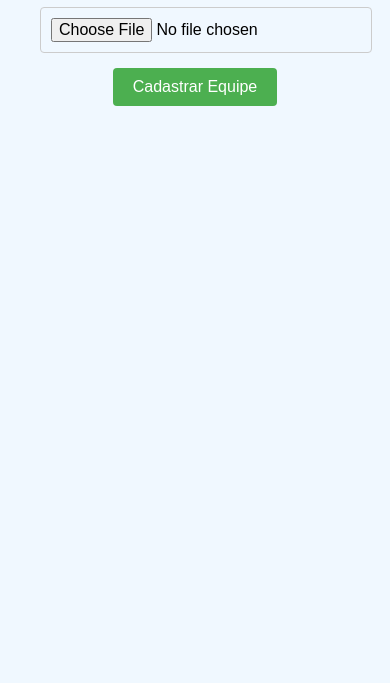
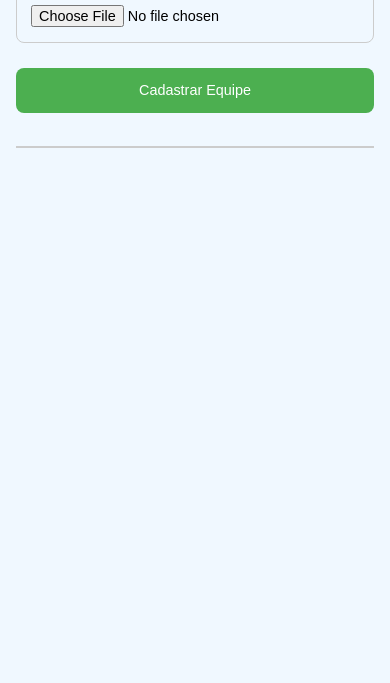
Before and after one commit to dariojose120482silva/Cadastrar-Equipe, a plain HTML site: page index.html in a window 390 px wide. Shown: the part 161-844 px from the top of the page. Drawn offline with Linux system fonts and the light colour scheme.

Commit message:
Update style.cssConfirmado
Arquivo CSS alterado.

```diff
--- a/style.css
+++ b/style.css
@@ -1,41 +1,51 @@
+* {
+  box-sizing: border-box;
+  margin: 0;
+  padding: 0;
+}
+
+/* Estilo geral do corpo */
 body {
   font-family: Arial, sans-serif;
-  background-color: #f0f8ff; /* Cor de fundo suave */
-  margin: 20px;
-  padding: 20px;
+  background-color: #f0f8ff; /* cor de fundo suave */
+  display: flex;
+  flex-direction: column;
+  min-height: 100vh; /* altura mínima igual à altura da tela */
+  padding: 2vh 2vw; /* espaçamento interno responsivo */
 }
 
-/* Título da página */
+/* Cabeçalho */
 h1 {
+  text-align: center;
+  margin-bottom: 4vh;
+  font-size: 2em;
   color: #333;
-  text-align: center;
-  margin-bottom: 20px;
 }
 
-/* Estilo dos inputs */
+/* Inputs e botão */
 input[type="text"],
 input[type="file"] {
-  display: block;
+  width: 100%;
+  max-width: 400px; /* limite máximo de largura */
+  padding: 1em;
+  margin: 1vh 0;
+  border: 1px solid #ccc;
+  border-radius: 8px;
+  font-size: 1em;
+}
+
+/* Botão */
+button {
   width: 100%;
   max-width: 400px;
-  margin: 10px auto;
-  padding: 10px;
-  border: 1px solid #ccc;
-  border-radius: 4px;
-  font-size: 16px;
-}
-
-/* Estilo do botão */
-button {
-  display: block;
-  margin: 15px auto;
-  padding: 10px 20px;
-  background-color: #4CAF50; /* Verde */
+  padding: 1em;
+  margin-top: 2vh;
+  background-color: #4CAF50;
   color: white;
   border: none;
-  border-radius: 4px;
+  border-radius: 8px;
+  font-size: 1em;
   cursor: pointer;
-  font-size: 16px;
   transition: background-color 0.3s;
 }
 
@@ -43,28 +53,28 @@ button:hover {
   background-color: #45a049;
 }
 
-/* Estilo da área onde as equipes serão exibidas */
+/* Área onde ficam as equipes */
 #equipes {
-  margin-top: 30px;
-  display: flex;
-  flex-wrap: wrap;
-  justify-content: center;
+  margin-top: 4vh;
+  flex: 1; /* ocupa o espaço restante */
+  overflow-y: auto; /* permite rolar se o conteúdo for grande */
+  padding: 1vh 1vw;
+  max-height: calc(100vh - 20vh); /* ajusta para não ultrapassar a altura da tela */
+  border-top: 2px solid #ccc;
 }
 
-/* Estilo de cada equipe cadastrada (se desejar adicionar) */
-.equipe {
-  background-color: #fff;
-  border: 1px solid #ddd;
-  border-radius: 8px;
-  padding: 15px;
-  margin: 10px;
-  width: 200px;
-  text-align: center;
-  box-shadow: 0 2px 5px rgba(0,0,0,0.1);
-}
+/* Responsividade com media queries */
+@media (max-width: 600px) {
+  body {
+    padding: 2vh 4vw;
+  }
 
-.equipe img {
-  max-width: 100%;
-  height: auto;
-  border-radius: 4px;
-}
+  h1 {
+    font-size: 1.5em;
+  }
+
+  input[type="text"],
+  input[type="file"],
+  button {
+    font-size: 0.9em;
+  }
```
